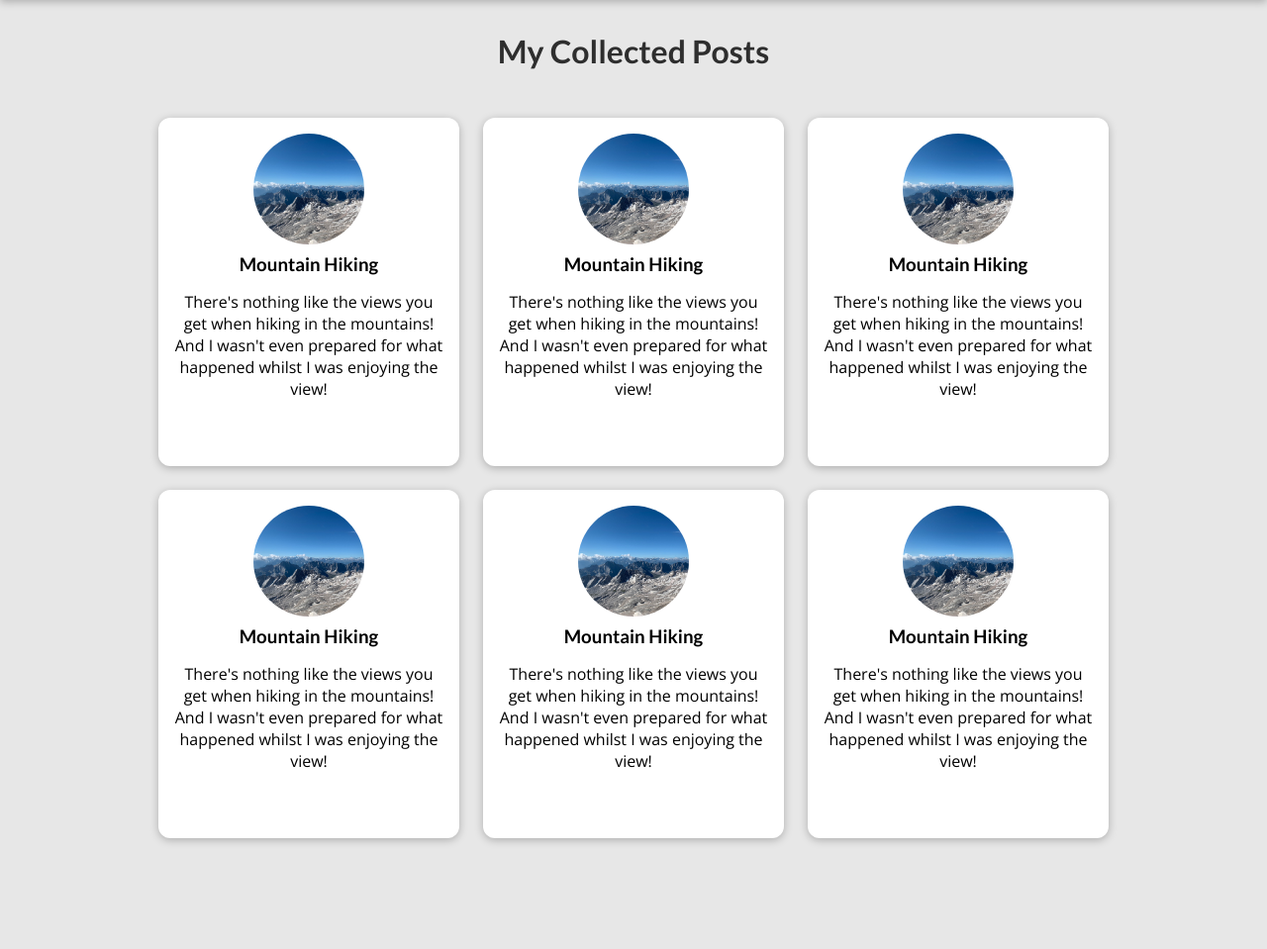
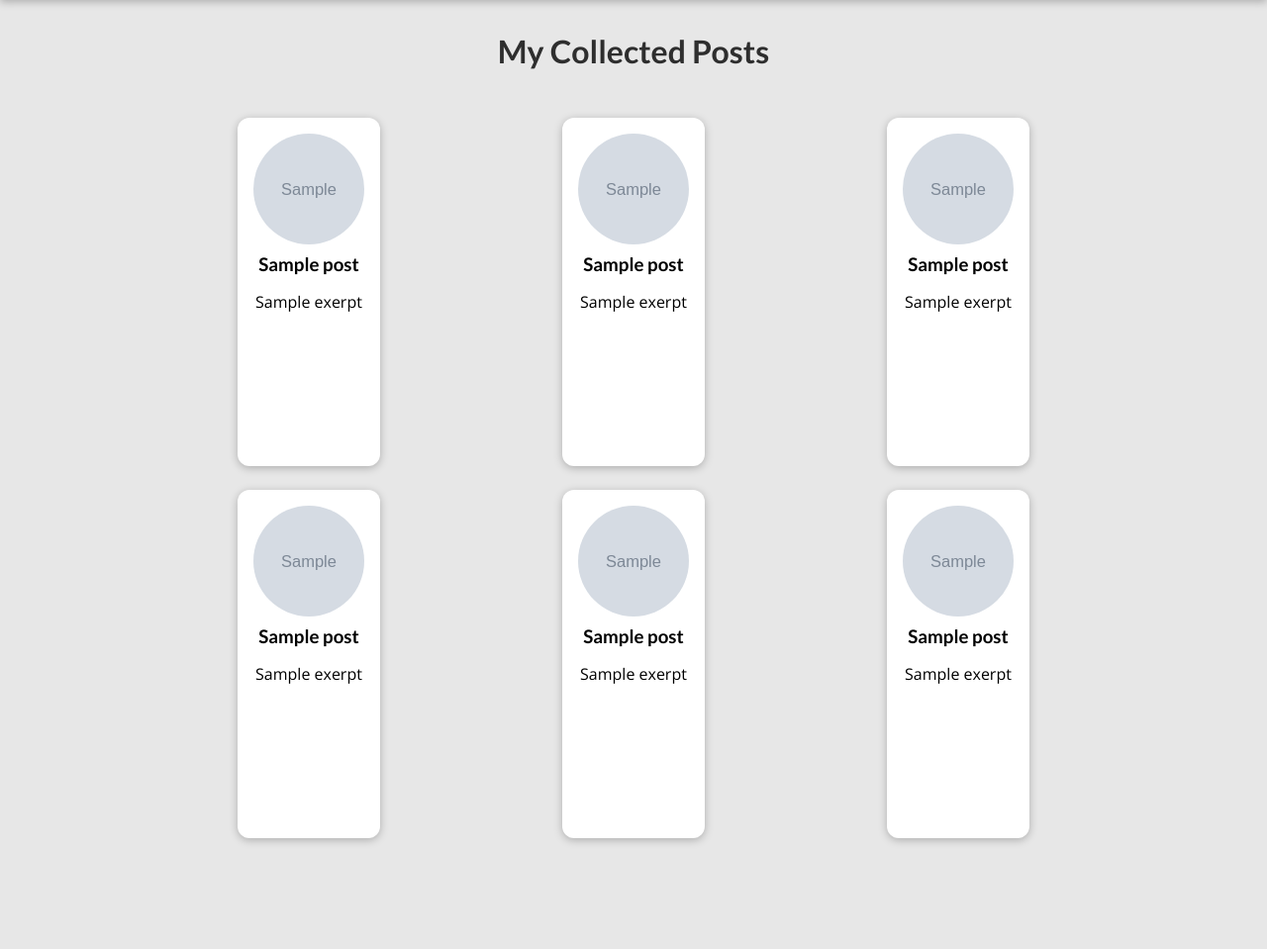
Before and after one commit to AsVain/blog_project, a Django app: template blog/templates/blog/all-posts.html in a window 1280 px wide. Shown: the part 80-1039 px from the top of the page at 99% size. Run offline with Django 5.2, Linux system fonts and the light colour scheme; the template is opened without the code that fills it: most values are stand-ins (such as "Sample title", 1, 10 or a date in 2020); grey boxes marked "Sample" are stand-in pictures.

Commit message:
dynamic titles, photos etc.

```diff
--- a/blog/templates/blog/includes/post.html
+++ b/blog/templates/blog/includes/post.html
@@ -2,15 +2,13 @@
 
 <li>
     <article class="post">
-        <a href="{% url "post-detail-page" "the-mountains" %}">
-            <img src="{% static "blog/images/mountains.jpg" %}" alt="Mountain Hiking"
+        <a href="{% url "post-detail-page" post.slug %}">
+            <img src="{% static "blog/images/"|add:post.image %}" alt="{{ post.title }}"
             />
             <div class="post__content">
-            <h3>Mountain Hiking</h3>
+            <h3>{{ post.title }}</h3>
             <p>
-            There's nothing like the views you get when hiking in the
-            mountains! And I wasn't even prepared for what happened whilst I
-            was enjoying the view!
+                {{ post.exerpt }}
             </p>
             </div>
         </a>
--- a/blog/views.py
+++ b/blog/views.py
@@ -20,7 +20,7 @@ all_posts = [       #lista postów, każdy post będzie słownikiem
     },
     {
         "slug": "programming-is-fun",
-        "image": "mountains.jpg",
+        "image": "woods.jpg",
         "author": "Maximilian",
         "date": date(2024, 5, 21),
         "title": "Mountain Hiking",
@@ -35,7 +35,7 @@ all_posts = [       #lista postów, każdy post będzie słownikiem
     },
     {
         "slug": "into-the-woods",
-        "image": "mountains.jpg",
+        "image": "coding.jpg",
         "author": "Maximilian",
         "date": date(2024, 5, 26),
         "title": "Mountain Hiking",
```
